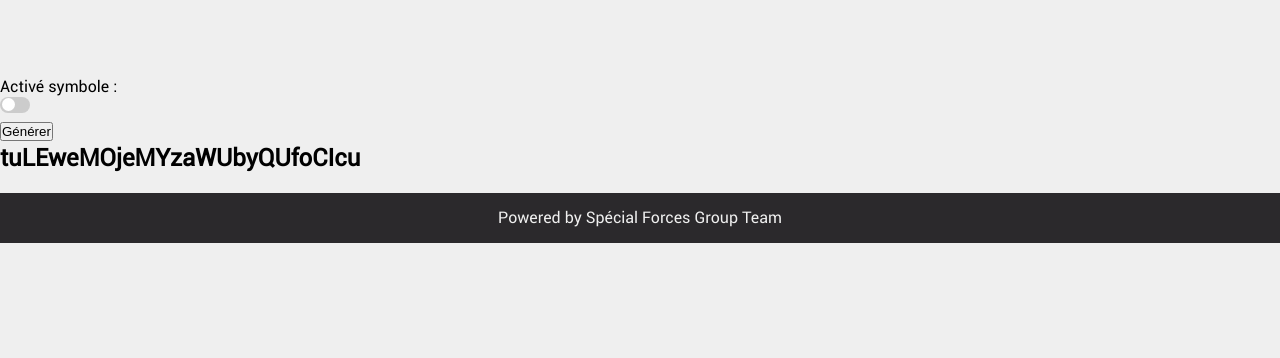
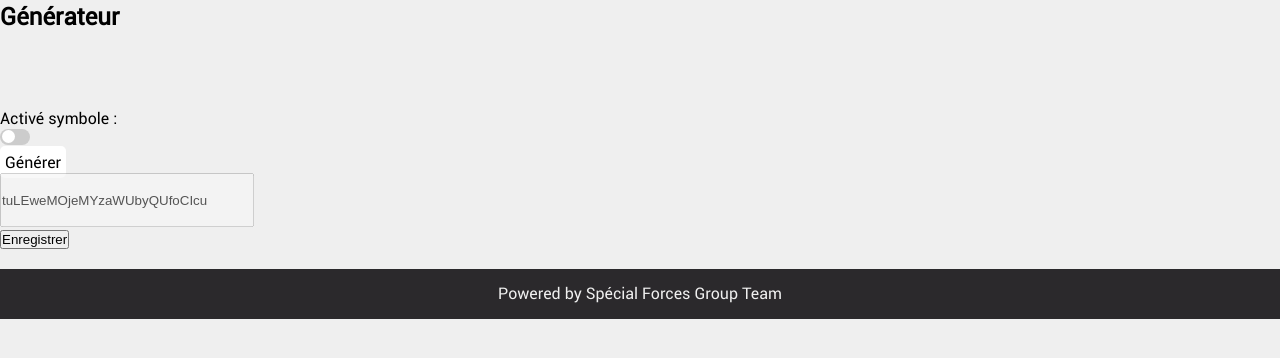
Before and after one commit to yohann-kevin/generator-prototype, a PHP site: page /generator.php in a window 1280 px wide. Shown: the part 90-448 px from the top of the page. Run offline with PHP 8.4, Linux system fonts and the light colour scheme.

Commit message:
feat : modify generator

```diff
--- a/generator.php
+++ b/generator.php
@@ -3,13 +3,19 @@ include_once 'layouts/head.php';
 include_once 'layouts/header.php';
 ?>
 <section>
+    <h1>Générateur</h1>
     <div style="width:100%;height:75px;"></div>
+    <form method="post" action="">
         <p>Activé symbole : </p>
         <label class="switch">
             <input type="checkbox" id="checkSymbol">
             <span class="slider round"></span>
         </label><br />
-    <button id="btnTest" onClick="generate()">Générer</button>
+        <!-- <button id="btnTest" onClick="generate()">Générer</button> -->
+        <a id="btnTest" onClick="generate()">Générer</a>
         <div id="generator"></div>
+        <!-- <input type="text" id="generator"> -->
+        <button type="submit">Enregistrer</button>
+    </form>
 </section>
 <?php include_once 'layouts/footer.php' ?>
--- a/src/main.js
+++ b/src/main.js
@@ -13,7 +13,8 @@ let symbol = ['.', '/', '!', '$', '-', '_', '#', '*', '?'];
 // récupère l'élément html body
 let generator = document.getElementById('generator');
 // crée un titre en html
-let title = document.createElement('h1');
+// let title = document.createElement('h1');
+let title = document.createElement('input');
 
 let symbolActive = false;
 
@@ -25,6 +26,9 @@ function start() {
     activateSymbol();
     // on insère le titre dans le body
     generator.appendChild(title);
+    title.type = "text";
+    title.name = "password";
+    styleInput(title);
     for (let i = 0; i < 7; i++) {
         // on asigne nos différent charactère a la variable name
         if (name.length < 24) {
@@ -42,7 +46,8 @@ function start() {
         }
     }
     // on assigne la variable name a title
-    title.textContent = name;
+    title.value = name;
+    title.disabled = "disabled";
 }
 
 // fonction permettant de générer un nnuméro aléatoire
@@ -68,5 +73,10 @@ function activateSymbol() {
     return symbolActive;
 }
 
+function styleInput(input) {
+    input.style.width = "250px";
+    input.style.height = "50px";
+}
+
 // lance la fonction start
 start();
--- a/style/generator.css
+++ b/style/generator.css
@@ -56,3 +56,18 @@ input:checked+.slider:before {
 .slider.round:before {
     border-radius: 50%;
 }
+
+
+#btnTest {
+    padding: 5px;
+    background-color: #ffffff;
+    border-radius: 5px;
+    -webkit-border-radius: 5px;
+    -moz-border-radius: 5px;
+    -ms-border-radius: 5px;
+    -o-border-radius: 5px;
+}
+
+#btnTest:hover {
+    cursor: pointer;
+}
```
Lines whose indentation alone changed are shown as unchanged.
